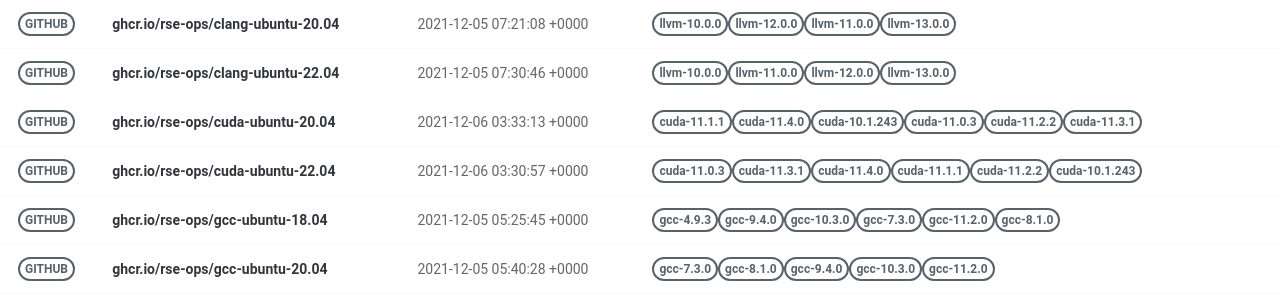
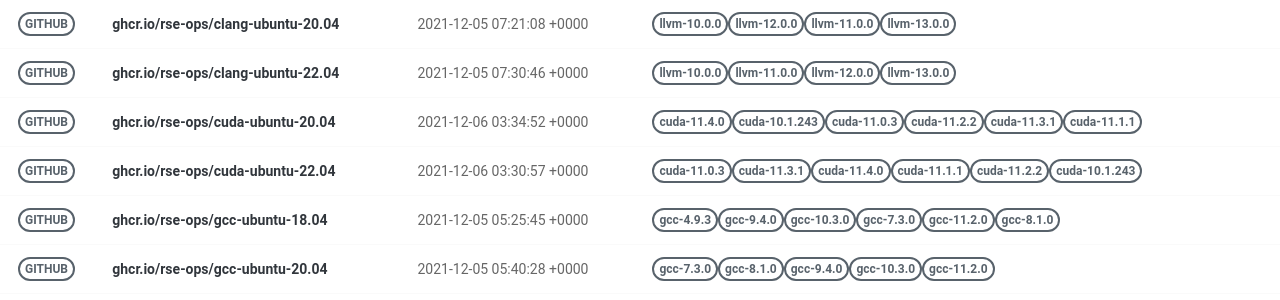
Before and after one commit to rse-ops/docker-images, a Jekyll site: the page built from pages/index.md, in a window 1280 px wide. Shown: the part 179-479 px from the top of the page. Built offline with Jekyll 4.4.1, drawn with Linux system fonts in a browser that asks for light colours; nearby versions of some CDN libraries.

Commit message:
Automated push to update library 2021-12-06

```diff
--- a/_library/ghcr.io-rse-ops-cuda-ubuntu-20.04.md
+++ b/_library/ghcr.io-rse-ops-cuda-ubuntu-20.04.md
@@ -1,14 +1,11 @@
 ---
 layout: container
 name: ghcr.io/rse-ops/cuda-ubuntu-20.04
-updated_at: 2021-12-06 03:33:13.811843
+updated_at: 2021-12-06 03:34:52.955667
 
 
 container_url: https://github.com/orgs/rse-ops/packages/container/package/cuda-ubuntu-20.04
 versions:
- - tag: cuda-11.1.1
-   dockerfile: https://github.com/rse-ops/docker-images/blob/main/ubuntu/cuda/Dockerfile
-   manifest: https://crane.ggcr.dev/manifest/ghcr.io/rse-ops/cuda-ubuntu-20.04:cuda-11.1.1
  - tag: cuda-11.4.0
    dockerfile: https://github.com/rse-ops/docker-images/blob/main/ubuntu/cuda/Dockerfile
    manifest: https://crane.ggcr.dev/manifest/ghcr.io/rse-ops/cuda-ubuntu-20.04:cuda-11.4.0
```
Also changed, not shown: other parts of _library/ghcr.io-rse-ops-cuda-ubuntu-20.04.md (+3 -0 lines).
